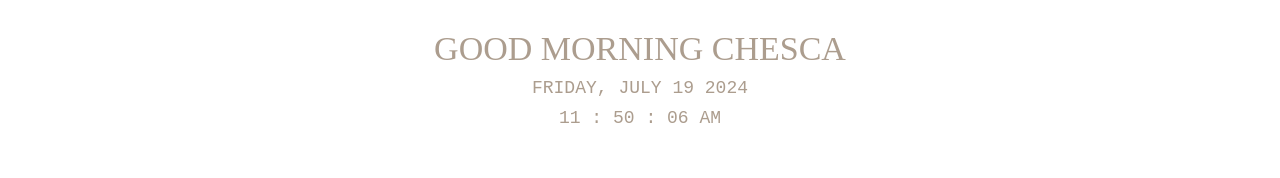
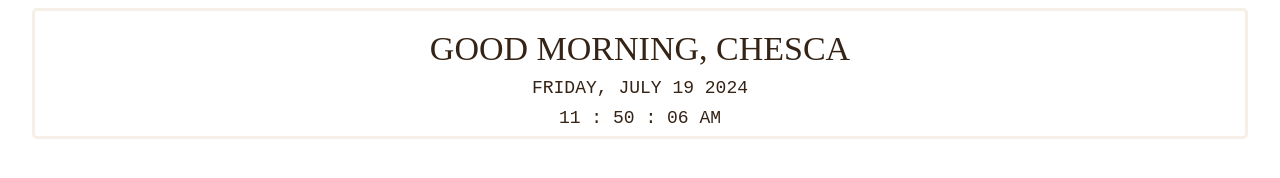
Before and after one commit to cchesca/widget_notion, a plain HTML site: page index.html in a window 1280 px wide. Drawn offline with Linux system fonts and the light colour scheme.

Commit message:
Update index.html

```diff
--- a/index.html
+++ b/index.html
@@ -17,14 +17,14 @@
 
         .widget {
             padding: 5px 5px ;
-            color: #AC9D8E;
+            color: #352315;
             display: flex;
             justify-content:center;
             align-items:center;
             flex-direction: column;
             max-width: 95%;
             margin: auto;
-            border: 3px solid #FFFFFF;
+            border: 3px solid #F5EFE8;
             border-radius: 5px;
             box-shadow: 2px 2px 1px 0px #FFFFFF;
 
@@ -97,11 +97,11 @@ function dispalyGreetings(today){
         hrs = today.getHours();
         name="Chesca"
         if (hrs < 12)
-            greet = 'Good Morning  '+name;
+            greet = 'Good Morning, '+name;
         else if (hrs >= 12 && hrs <= 17)
-            greet = 'Good Afternoon '+name;
+            greet = 'Good Afternoon, '+name;
         else if (hrs >= 17 && hrs <= 24)
-            greet = 'Good Evening  '+name;
+            greet = 'Good Evening, '+name;
         document.getElementById('greet').innerHTML = greet;
 
     }
```
